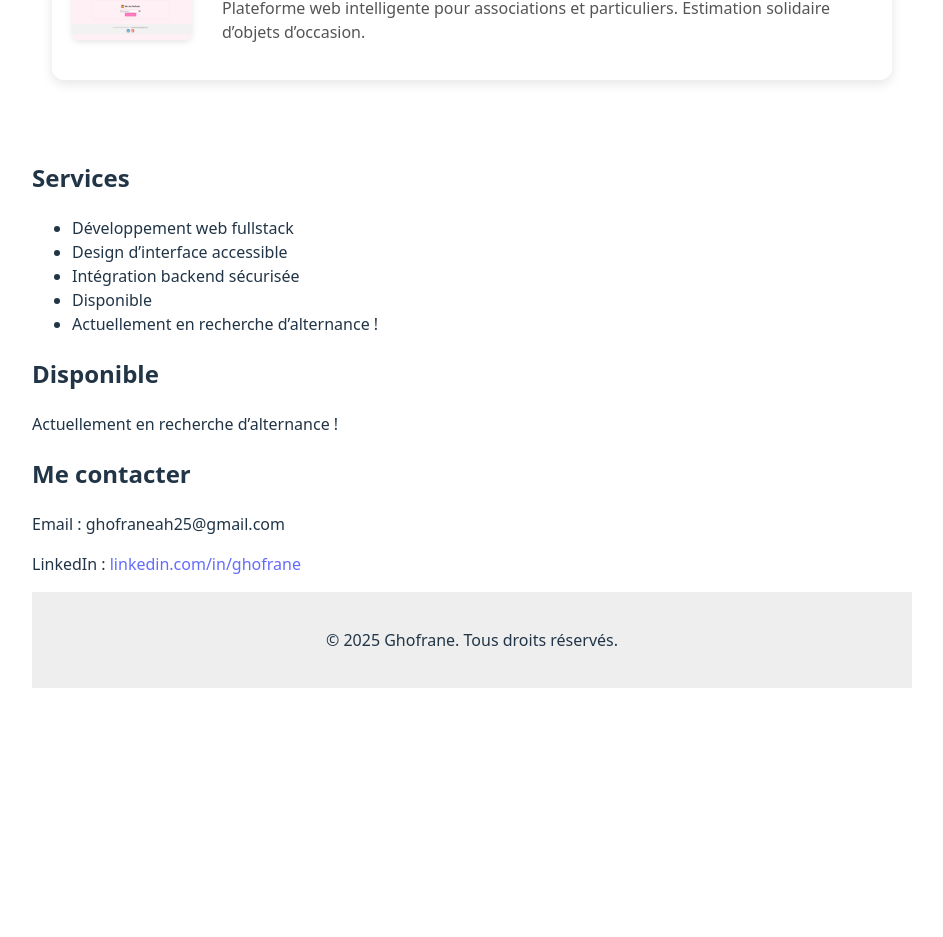
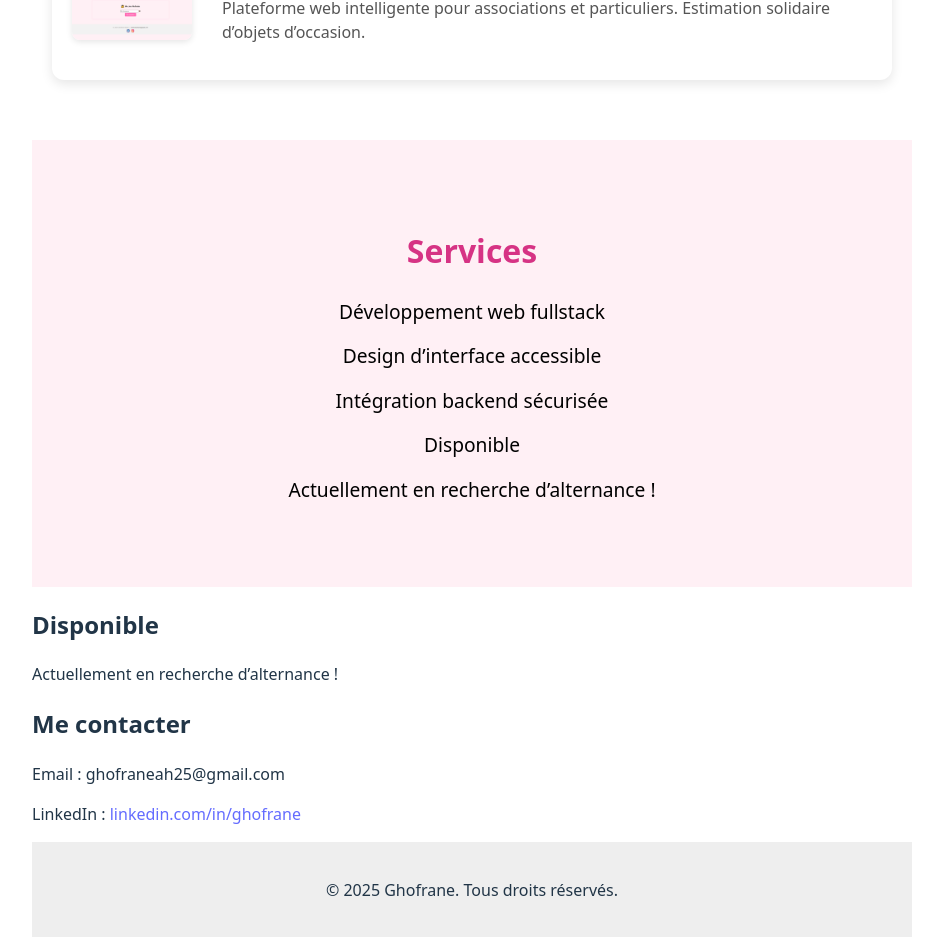
Before and after one commit to GHOFRANE-AH/ghofrane-portfolio, a React (Vite) app: page / in a window 1280 px wide. Shown: the part 1433-2370 px from the top of the page, without its empty margins (168-1111 px from the left). Before the commit the page ends 2161 px from the top, so only its background shows below. Built offline with nearby package versions, Linux system fonts and the light colour scheme.

Commit message:
Ajout du carrousel et centrage de la page projet

```diff
--- a/src/components/Services.css
+++ b/src/components/Services.css
@@ -1,13 +1,13 @@
 .services-section {
   padding: 60px 20px;
-  background-color: #fff0f5;
-  color: #000; /* ✅ texte noir */
+  background-color: #fff0f5; /* rose pâle */
+  color: #000; /* ✅ texte noir bien visible */
   text-align: center;
 }
 
 .services-section h2 {
   font-size: 2rem;
-  color: #d63384;
+  color: #d63384; /* rose foncé pour le titre */
   margin-bottom: 20px;
 }
 
@@ -16,6 +16,7 @@
   padding: 0;
   font-size: 1.2rem;
   line-height: 1.8;
+  color: #000; /* ✅ texte noir */
 }
 
 .services-section li {
--- a/src/components/Services.jsx
+++ b/src/components/Services.jsx
@@ -1,3 +1,4 @@
+import './Services.css';
 
 function Services() {
   return (
```
